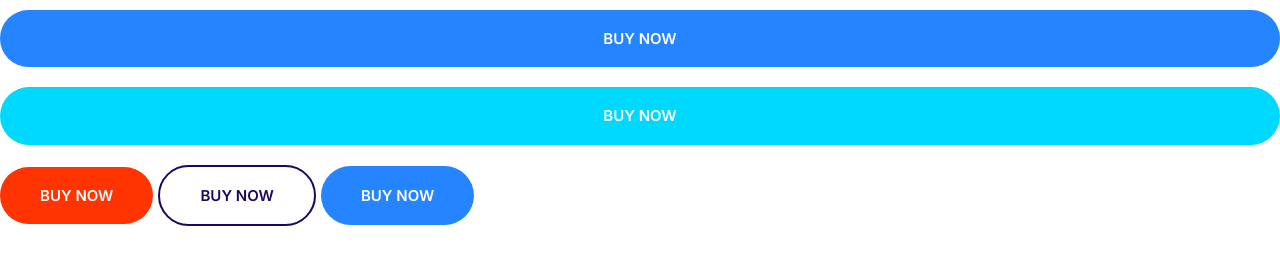
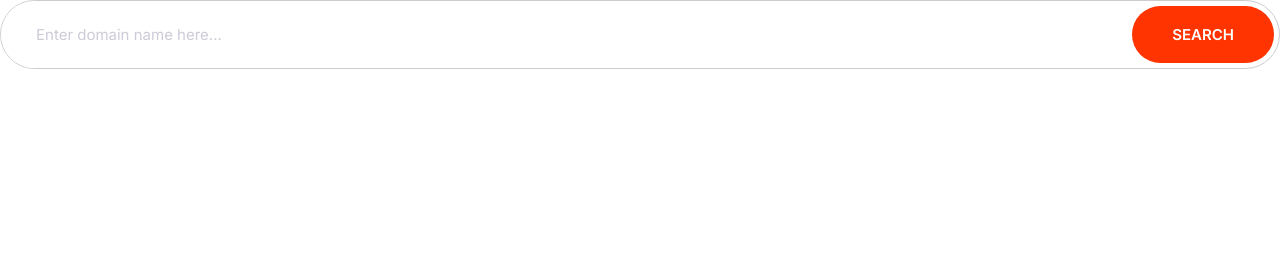
Before and after one commit to ehsan-abdi/Moshify, a plain HTML site: page index.html in a window 1280 px wide. Drawn offline with Linux system fonts and the light colour scheme.

Commit message:
Build the input component.

```diff
--- a/css/styles.css
+++ b/css/styles.css
@@ -4,6 +4,8 @@
   --color-accent: #ff3400;
   --color-headings: #1b0760;
   --color-body: #918ca4;
+  --color-border: #ccc;
+  --border-radius: 10rem; /* a large border-radius will ensure round ends at both sides */
 }
 
 *,
@@ -100,7 +102,7 @@ a {
 /* Badges */
 
 .badge {
-  border-radius: 10rem;
+  border-radius: var(--border-radius);
   font-size: 2rem;
   font-weight: 600;
   padding: 0.5rem 2rem;
@@ -184,7 +186,7 @@ a {
 /* Buttons */
 
 .btn {
-  border-radius: 10rem;
+  border-radius: var(--border-radius);
   border: 0;
   cursor: pointer;
   font-size: 1.8rem;
@@ -258,3 +260,39 @@ a {
     font-size: 1.5rem;
   }
 }
+
+/* Inputs */
+
+.input {
+  border-radius: var(--border-radius);
+  border: 1px solid var(--color-border);
+  color: var(--color-headings);
+  font-size: 2rem;
+  outline: 0;
+  padding: 1.5rem 3.5rem;
+}
+
+::placeholder {
+  color: #cdcbd7;
+}
+
+.input-group {
+  border: 1px solid var(--color-border);
+  border-radius: var(--border-radius);
+  display: flex;
+}
+
+.input-group .input {
+  border: 0;
+  flex-grow: 1; /* to take up the entire available space in the flex container and push the search button to the end*/
+}
+
+.input-group .btn {
+  margin: 5px;
+}
+
+@media screen and (min-width: 1024px) {
+  .input {
+    font-size: 1.5rem;
+  }
+}
--- a/index.html
+++ b/index.html
@@ -13,10 +13,13 @@
     <script src="https://kit.fontawesome.com/7bf86751f9.js" crossorigin="anonymous"></script>
 </head>
 <body>
-    <button class="btn btn--primary btn--block">Buy Now</button>
-    <button class="btn btn--secondary btn--block">Buy Now</button>
-    <button class="btn btn--accent">Buy Now</button>
-    <button class="btn btn--outline">Buy Now</button>
-    <a href="#" class="btn btn--primary">Buy Now</a>
+    <div class="input-group">
+        <input
+            type="text"
+            class="input"
+            maxlength="255"
+            placeholder="Enter domain name here...">
+        <button class="btn btn--accent">Search</button>
+    </div>
 </body>
 </html>
```
Also changed, not shown: components/inputs.html (added, +8 -0 lines), course.html (+64 -8 lines).
